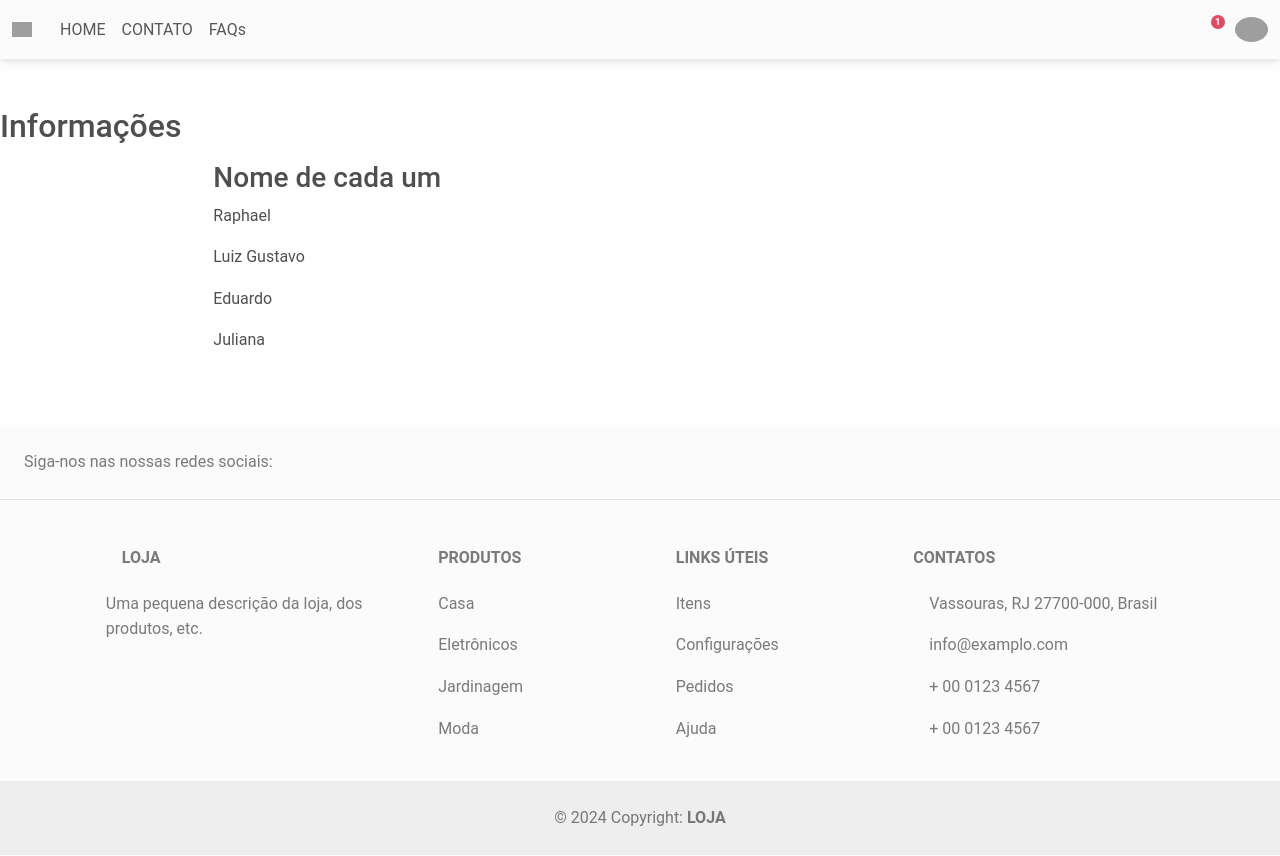
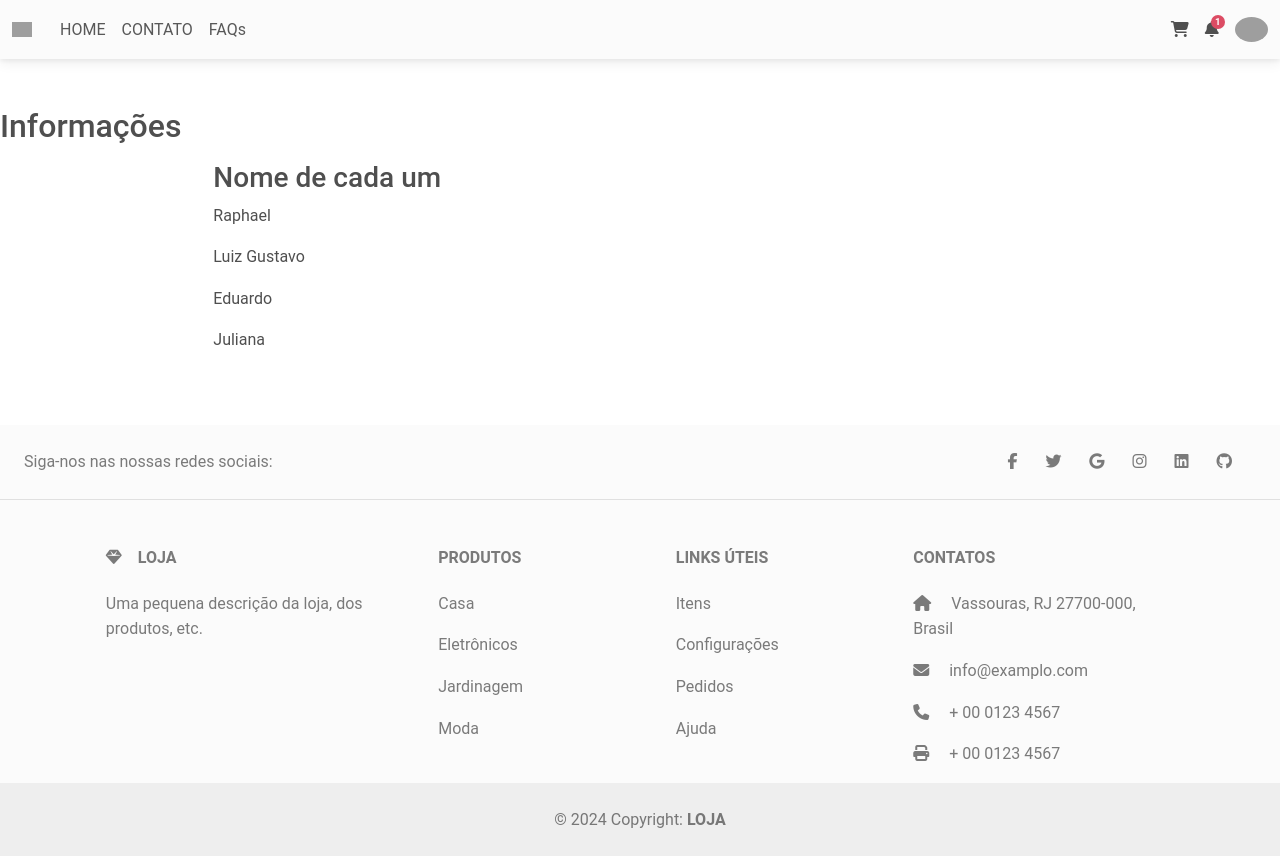
Before and after one commit to GustavBSS/django_ecommerce, a Django app: page /about/ in a window 1280 px wide. Run offline with Django 5.2, Linux system fonts and the light colour scheme; grey boxes are pictures that could not be loaded.

Commit message:
Correção nos ícones

```diff
--- a/ecommerce/templates/base.html
+++ b/ecommerce/templates/base.html
@@ -11,6 +11,7 @@
     <!--<link rel="stylesheet" href="{% static 'css/mdb.dark.rtl.min.css' %}">-->
     <link rel="stylesheet" href="{% static 'css/mdb.min.css' %}">
     <link rel="stylesheet" href="{% static 'css/mdb.min.css.map' %}">
+    <link rel="stylesheet" href="https://cdnjs.cloudflare.com/ajax/libs/font-awesome/6.5.2/css/all.min.css">
     <!--<link rel="stylesheet" href="{% static 'css/mdb.rtl.min.css' %}">-->
     <script type="text/javascript" src="{% static 'js/mdb.umd.min.js' %}"></script>
     <!-- Custom scripts -->
```
